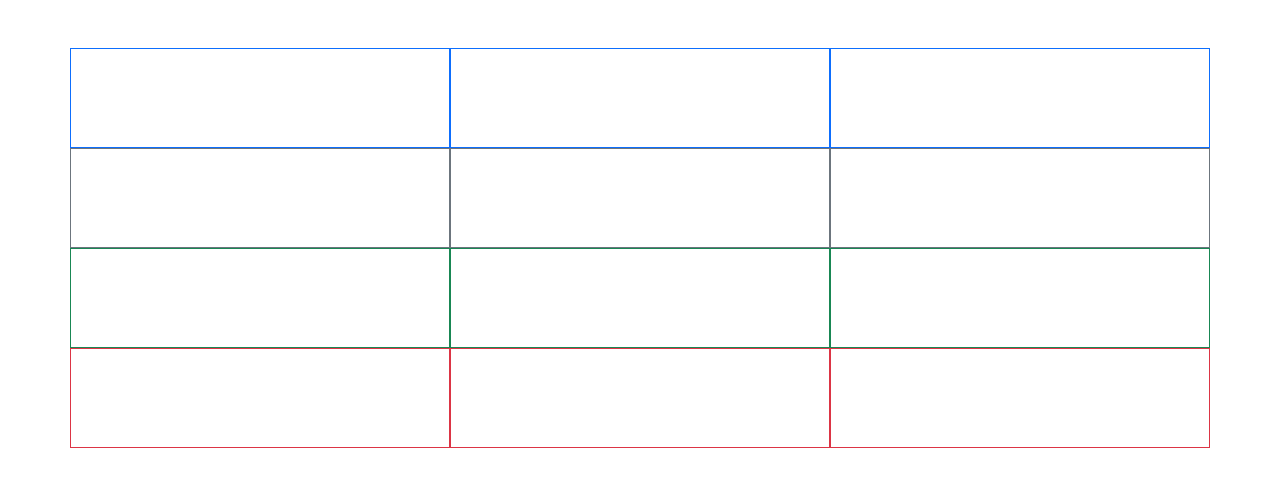
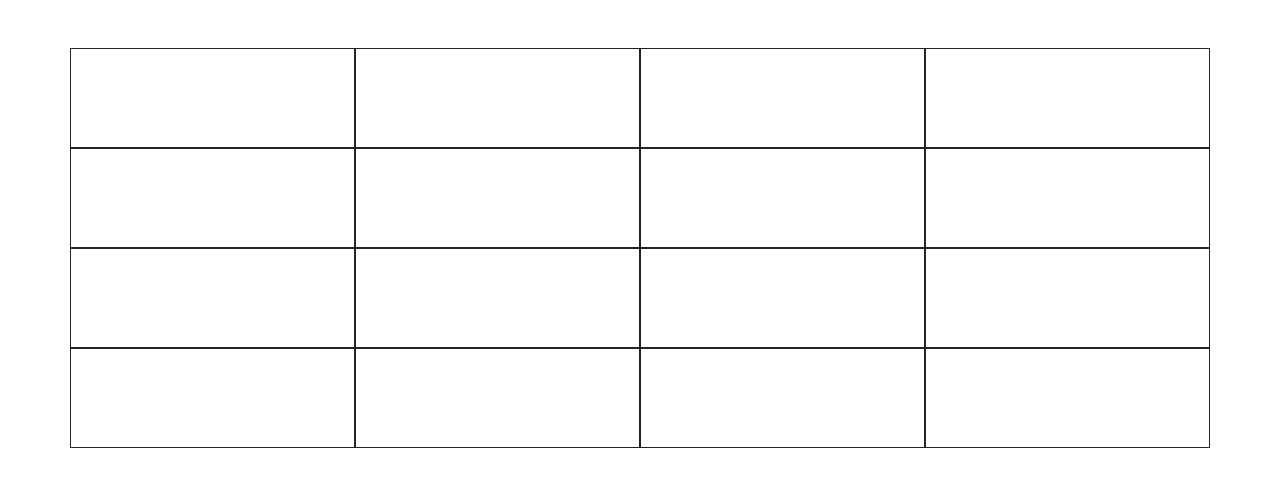
Before and after one commit to jacobpchen/assignment-5, a plain HTML site: page index.html in a window 1280 px wide. Drawn offline with nearby package versions, Linux system fonts and the light colour scheme.

Commit message:
added createNewCol()

```diff
--- a/index.html
+++ b/index.html
@@ -13,43 +13,23 @@
 <body>
     <div class="container mt-5 content">
         <div class="row">
-            <div class="col-sm border border-primary box">
-
-            </div>
-            <div class="col-sm border border-primary box">
-
-            </div>
-            <div class="col-sm border border-primary box">
-
-            </div>
+            <div class="col-sm border border-dark box"></div>
+            <div class="col-sm border border-dark box"></div>
+            <div class="col-sm border border-dark box"></div>
         </div>
 
         <div class="row">
-            <div class="col-sm border border-secondary box">
-
-            </div>
-            <div class="col-sm border border-secondary box">
-
-            </div>
-            <div class="col-sm border border-secondary box">
-
-            </div>
+            <div class="col-sm border border-dark box"></div>
+            <div class="col-sm border border-dark box"></div>
+            <div class="col-sm border border-dark box"></div>
         </div>
 
         <div class="row">
-            <div class="col-sm border border-success box">
+            <div class="col-sm border border-dark box"></div>
+            <div class="col-sm border border-dark box"></div>
+            <div class="col-sm border border-dark box"></div>
 
-            </div>
-            <div class="col-sm border border-success box">
-
-            </div>
-            <div class="col-sm border border-success box">
-
-            </div>
         </div>
-
-
-
     </div>
 
 
--- a/script.js
+++ b/script.js
@@ -13,9 +13,25 @@ function createNewRow() {
 
     for (let i = 0; i < numCols; i++) {
         let newBox = document.createElement('div')
-        newBox.classList.add('col-sm', 'box', 'border', 'border-danger')
+        newBox.classList.add('col-sm', 'box', 'border', 'border-dark')
         lastRow.appendChild(newBox)
     }
 }
 
+function createNewCol() {
+    let content = document.querySelector('.content')
+    // get all the rows and convert to an array
+    let allRows = document.querySelectorAll('.row')
+    console.log(allRows)
+    allRows = Array.from(allRows)
+    console.log(Array.isArray(allRows))
+    // for each element in the allRows array, append a col child
+    allRows.forEach(element => {
+        let newCol = document.createElement('div')
+        newCol.classList.add('col-sm', 'box', 'border', 'border-dark')
+        element.appendChild(newCol)
+    })
+}
+
 createNewRow()
+createNewCol()
```
